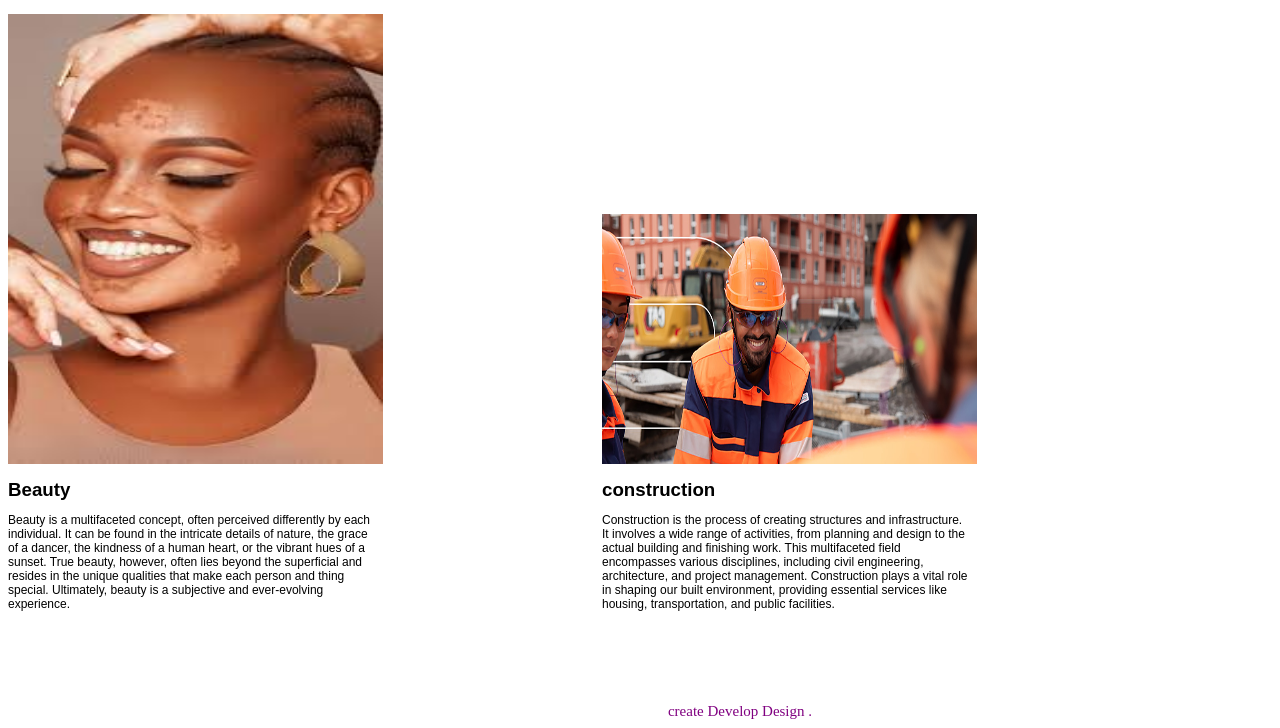
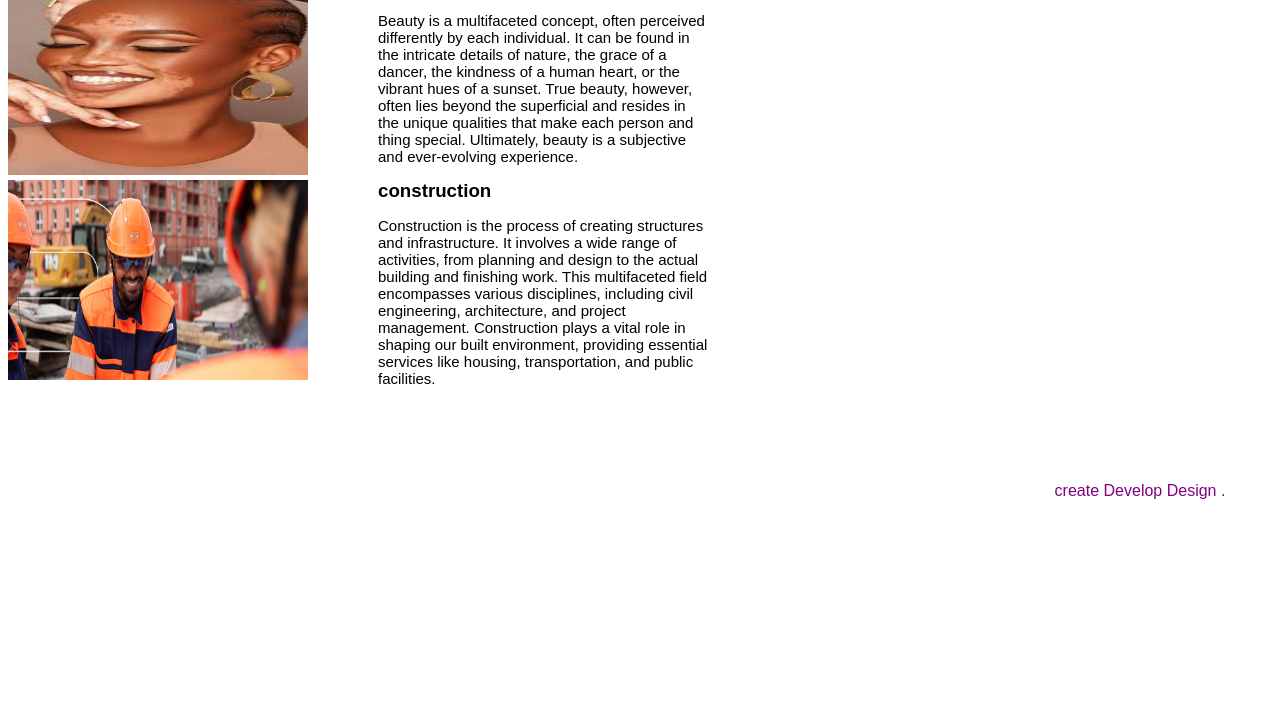
Before and after one commit to alecbideri/CSS-learning, a plain HTML site: page Advanced CSS/Agency/index.html in a window 1280 px wide. Shown: the part 172-900 px from the top of the page. After the commit the page ends 800 px from the top, so only its background shows below. Drawn offline with Linux system fonts and the light colour scheme.

Commit message:
new files

```diff
--- a/Advanced CSS/Agency/index.html
+++ b/Advanced CSS/Agency/index.html
@@ -20,30 +20,33 @@
     }
 
   .beauty-img {
-    width : 140px;
+    width : 300px;
     height: 200px;
     float: left;
-    margin-right: 15px;
+    margin-right:70px;
   }
 
   .construct-img {
-    width : 200px;
+    width : 300px;
     height: 200px;
     float: left;
-    margin-right: 15px ;
+    margin-right: 70px ;
   }
 
   p{
-    display: inline-block;
-    width: 400px;
+    width: 700px;
     font-family :Arial, Helvetica, sans-serif;
+    font-size: 15px;
   }
 
   .footer{
     clear: both;
     color: purple;
-    text-align: right;
+    text-align: center;
     margin-top: 80px;
+    margin-left: 1000px;
+    font-family: Arial, Helvetica, sans-serif;
+    font-style: bolder;
   }
 
   .main-title{
@@ -69,7 +72,7 @@
     font-family:Arial, Helvetica, sans-serif ;
   }
 
-  @media (min-width : 320px){
+  @media (max-width : 400px){
     .main-title{
       font-size: 20px;
     }
```
